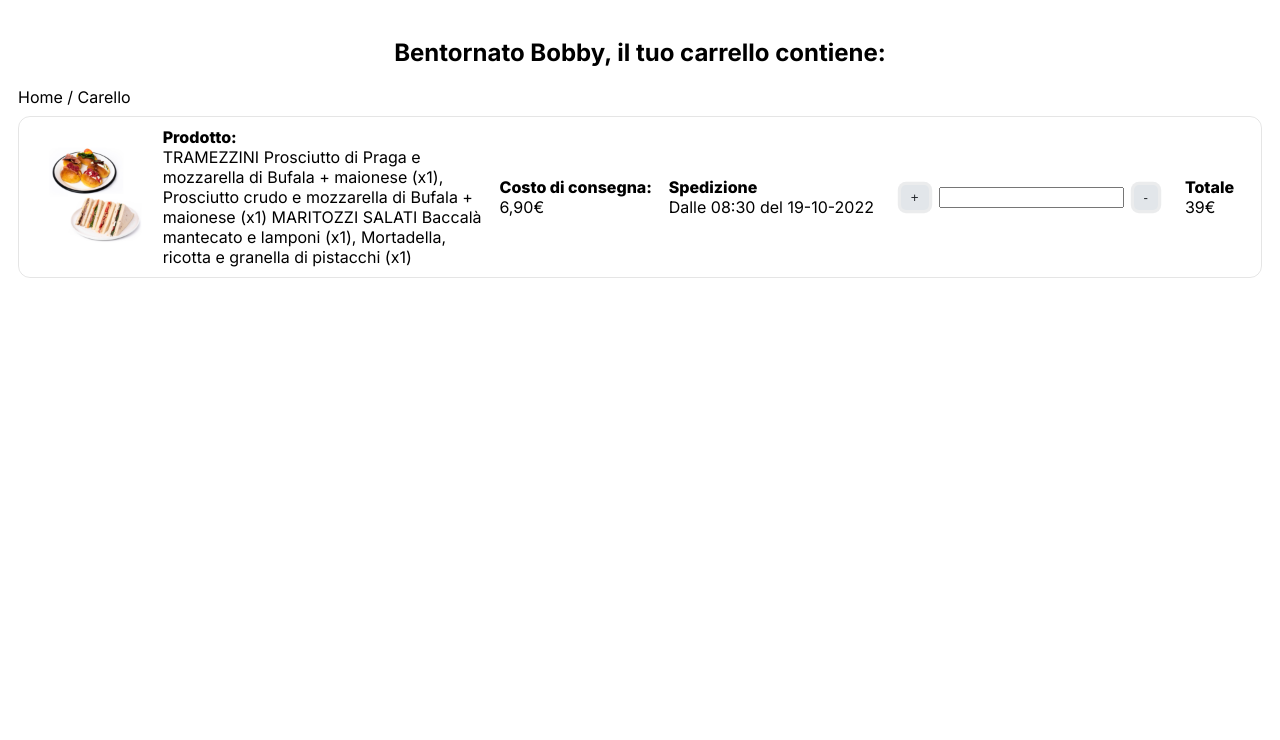
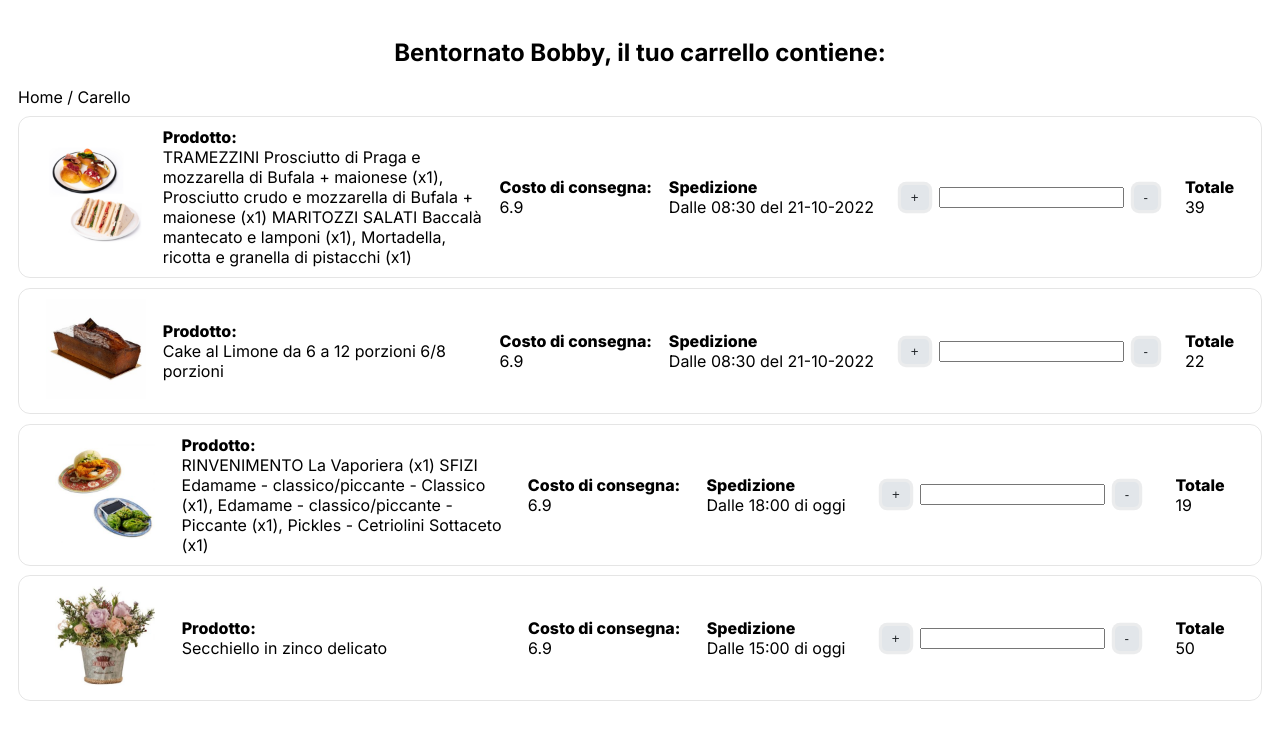
Before and after one commit to francemazzi/bakyCart-CheckOut, a website with bundled scripts: page public/index.html in a window 1280 px wide. Built offline with nearby package versions, Linux system fonts and the light colour scheme.

Commit message:
ciclo img non funziona

```diff
--- a/package.json
+++ b/package.json
@@ -5,7 +5,8 @@
     "test": "echo \"This template does not include a test runner by default.\" && exit 1"
   },
   "dependencies": {
-    "canvas-confetti": "^1.2.0"
+    "canvas-confetti": "^1.2.0",
+    "uuid": "^9.0.0"
   },
   "devDependencies": {
     "@snowpack/plugin-typescript": "^1.2.1",
--- a/public/index.html
+++ b/public/index.html
@@ -17,41 +17,8 @@
     <div class="container__cart">
       <div id="title"></div>
       <div class="menu">Home / Carello</div>
-      <div class="tabella__cart">
+      <div class="tabella__cart" id="tabellaCarta">
         <!-- prodotto carrello -->
-        <div class="prodottoItem">
-          <div id="img">
-            <img src="img/iTem1.png" alt="" />
-          </div>
-          <div>
-            <span>Prodotto:</span>
-            <div id="descrizioneProdottoItem">
-              TRAMEZZINI Prosciutto di Praga e mozzarella di Bufala + maionese
-              (x1), Prosciutto crudo e mozzarella di Bufala + maionese (x1)
-              MARITOZZI SALATI Baccalà mantecato e lamponi (x1), Mortadella,
-              ricotta e granella di pistacchi (x1)
-            </div>
-          </div>
-          <div>
-            <span>Costo di consegna:</span>
-            <div id="prezzoSpedizione">6,90€</div>
-          </div>
-          <div>
-            <span>Spedizione</span>
-            <div id="dataSpedizione">Dalle 08:30 del 19-10-2022</div>
-          </div>
-          <div>
-            <button id="addButton" class="btn">+</button
-            ><input type="text" /><button class="btn" id="removeButton">
-              -
-            </button>
-          </div>
-          <div>
-            <span>Totale</span>
-            <div id="prezzoTotale">39€</div>
-          </div>
-        </div>
-        <!-- fine prodotto carrello -->
       </div>
     </div>
   </body>
--- a/src/cartItem.ts
+++ b/src/cartItem.ts
@@ -1,8 +1,58 @@
+import { products } from './index';
 const titleDisplay = document.querySelector('#title') as HTMLDivElement;
+const tabellaDisplay = document.querySelector(
+  '#tabellaCarta',
+) as HTMLDivElement;
 
+//Welcome
 export function populateUser(isReturning: boolean, nomePrimo: string) {
-  console.log(isReturning, nomePrimo);
-
   const accesso = isReturning ? 'Bentornato' : '';
   titleDisplay.innerHTML = `<h2>${accesso} ${nomePrimo}, il tuo carrello contiene: </h2>`;
 }
+
+// product item
+export const creaProdotto = (
+  prodotti: number,
+  immagine: string,
+  titoloProdotto: string,
+  costoDiConsegna: number,
+  prezzo: number,
+  spedizioneData: string,
+) => {
+  for (let i = 0; i < products.length; i++) {
+    const prodottoItem = document.createElement('div');
+    tabellaDisplay.appendChild(prodottoItem);
+    prodottoItem.classList.add('prodottoItem');
+    const image = document.createElement('img');
+    image.setAttribute('src', products[i].immagine);
+    prodottoItem.innerHTML = `
+          <div id="img">
+            <img src="${products[i].immagine}" alt="" />
+          </div>
+          <div>
+            <span>Prodotto:</span>
+            <div id="descrizioneProdottoItem">
+              ${products[i].titoloProdotto}
+            </div>
+          </div>
+          <div>
+            <span>Costo di consegna:</span>
+            <div id="prezzoSpedizione">${products[i].costoDiConsegna}</div>
+          </div>
+          <div>
+            <span>Spedizione</span>
+            <div id="dataSpedizione">${products[i].spedizioneData}</div>
+          </div>
+          <div>
+            <button id="addButton" class="btn">+</button
+            ><input type="text" /><button class="btn" id="removeButton">
+              -
+            </button>
+          </div>
+          <div>
+            <span>Totale</span>
+            <div id="prezzoTotale">${products[i].prezzo}</div>
+          </div>
+    `;
+  }
+};
--- a/src/index.ts
+++ b/src/index.ts
@@ -1,4 +1,6 @@
-import { populateUser } from './cartItem';
+// import { v4 as uuidV4 } from 'uuid';
+// uuidV4();
+import { populateUser, creaProdotto } from './cartItem';
 
 //dati utente
 const you: {
@@ -14,7 +16,7 @@ const you: {
 ];
 
 //Dati carrello
-const products: {
+export const products: {
   immagine: string;
   titoloProdotto: string;
   costoDiConsegna: number;
@@ -22,13 +24,43 @@ const products: {
   spedizioneData: string;
 }[] = [
   {
-    immagine:
-      'img/CoffeBreak_Roscioli_salato_Cosaporto-e1593435853690-300x300.png',
+    immagine: '/public/img/iTem1.png',
     titoloProdotto:
       'TRAMEZZINI Prosciutto di Praga e mozzarella di Bufala + maionese (x1), Prosciutto crudo e mozzarella di Bufala + maionese (x1) MARITOZZI SALATI Baccalà mantecato e lamponi (x1), Mortadella, ricotta e granella di pistacchi (x1)',
     costoDiConsegna: 6.9,
     prezzo: 39,
-    spedizioneData: 'Dalle 08:30 del 19-10-2022',
+    spedizioneData: 'Dalle 08:30 del 21-10-2022',
+  },
+  {
+    immagine: '/public/img/iTem.2.jpg',
+    titoloProdotto: 'Cake al Limone da 6 a 12 porzioni 6/8 porzioni',
+    costoDiConsegna: 6.9,
+    prezzo: 22,
+    spedizioneData: 'Dalle 08:30 del 21-10-2022',
+  },
+  {
+    immagine: '/public/img/item3.jpg',
+    titoloProdotto:
+      'RINVENIMENTO La Vaporiera (x1) SFIZI Edamame - classico/piccante - Classico (x1), Edamame - classico/piccante - Piccante (x1), Pickles - Cetriolini Sottaceto (x1)',
+    costoDiConsegna: 6.9,
+    prezzo: 19,
+    spedizioneData: 'Dalle 18:00 di oggi',
+  },
+  {
+    immagine: '/public/img/item4.jpg',
+    titoloProdotto: 'Secchiello in zinco delicato  ',
+    costoDiConsegna: 6.9,
+    prezzo: 50,
+    spedizioneData: 'Dalle 15:00 di oggi',
   },
 ];
+let i = 0;
 populateUser(you[0].isReturning, you[0].nome);
+creaProdotto(
+  products.length,
+  products[i].immagine,
+  products[i].titoloProdotto,
+  products[i].costoDiConsegna,
+  products[i].prezzo,
+  products[i].spedizioneData,
+);
--- a/tsconfig.json
+++ b/tsconfig.json
@@ -16,7 +16,7 @@
     "allowSyntheticDefaultImports": true,
     "importsNotUsedAsValues": "error",
     /* more strict checking for errors that per-file transpilers like `esbuild` would crash */
-    "isolatedModules": true,
+    // "isolatedModules": true,
     /* noEmit - We only use TypeScript for type checking. */
     "noEmit": true,
     /* Additional Options */
```
Also changed, not shown: public/style/index.css (+4 -3 lines), public/img/iTem.2.jpg (added), public/img/item3.jpg (added), public/img/item4.jpg (added), public/style/iTem.css (added), 1 other file.
